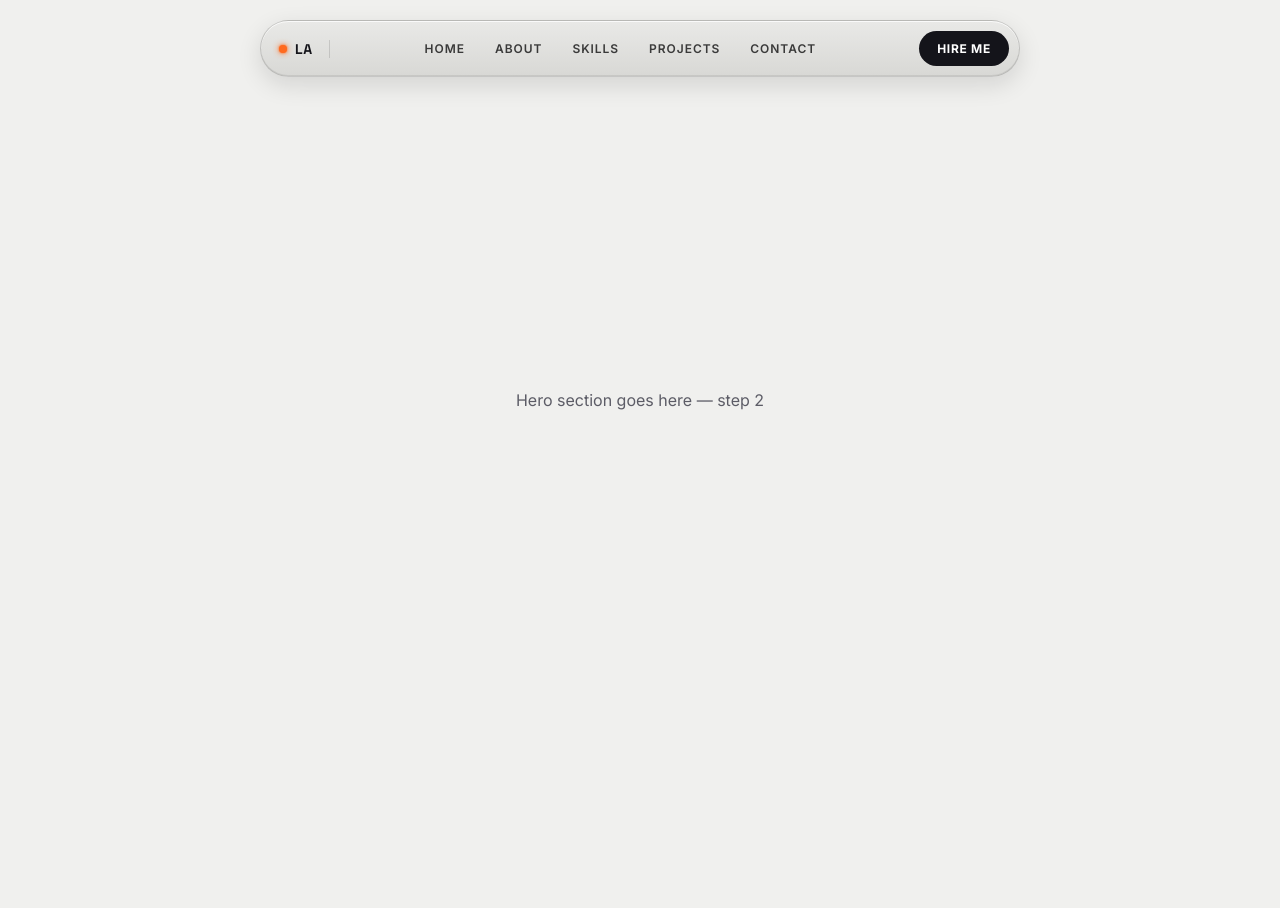
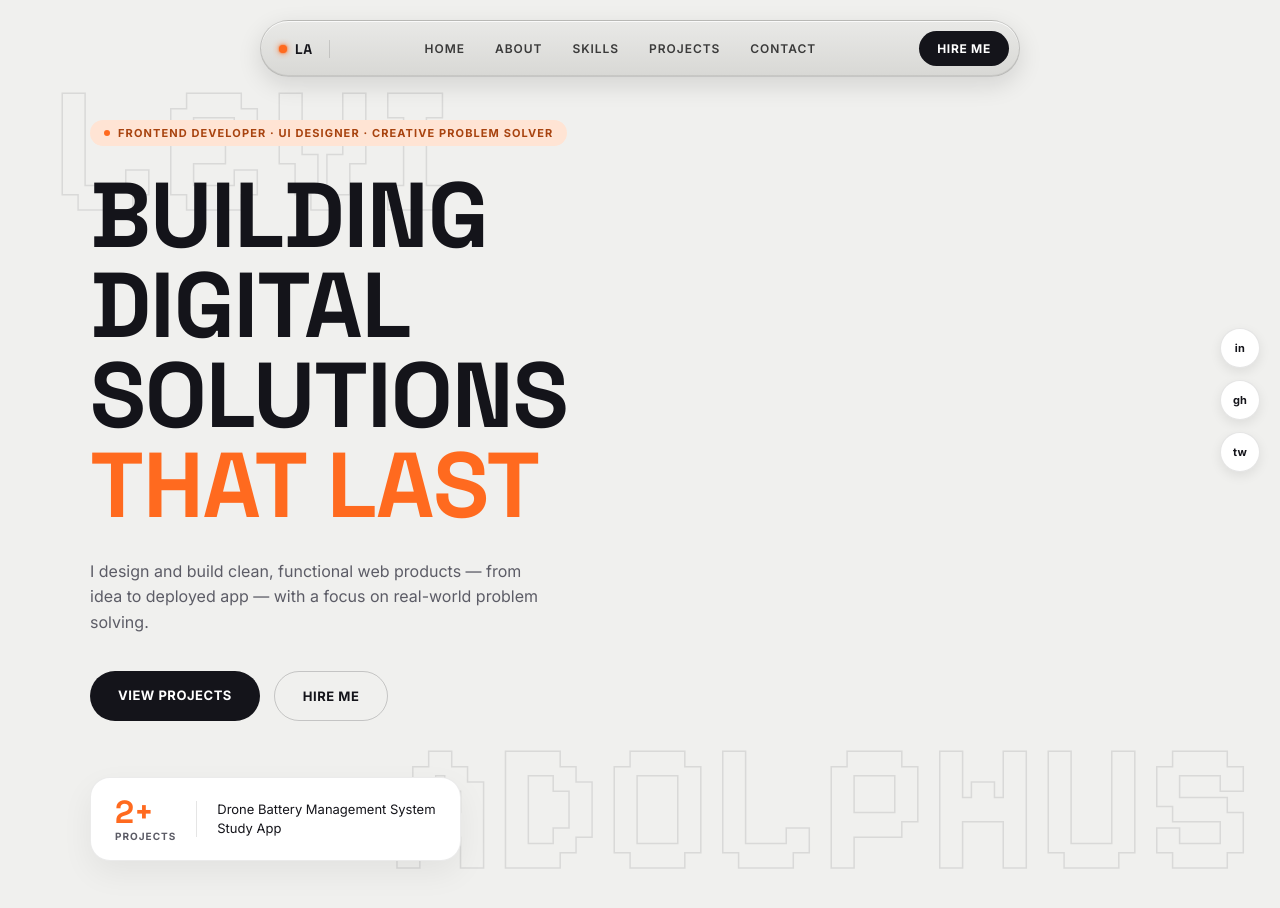
Before and after one commit to DRONE0PS/levi-portfolio, a Next.js app: page / in a window 1280 px wide. Shown: the top 908 px of the page. Before the commit the page ends 800 px from the top, so only its background shows below. Built offline with nearby package versions, Linux system fonts and the light colour scheme.

Commit message:
Add hero section: headline, ghost type, stat card, CTAs

```diff
--- a/app/page.js
+++ b/app/page.js
@@ -29,6 +29,42 @@ export default function Home() {
           .nav-links-desktop { display: none !important; flex: 0 !important; }
           .nav-burger { display: flex; }
           .nav-hire-desktop { display: none; }
+        }
+        .ghost-name {
+          font-family: var(--font-pixel);
+          position: absolute;
+          font-weight: 700;
+          color: transparent;
+          -webkit-text-stroke: 1.5px rgba(20,20,26,0.10);
+          line-height: 0.85;
+          z-index: 0;
+          user-select: none;
+          pointer-events: none;
+          white-space: nowrap;
+        }
+        .float-slow {
+          animation: floatY 6s ease-in-out infinite;
+        }
+        .float-slow-delay {
+          animation: floatY 7s ease-in-out infinite;
+          animation-delay: 1.2s;
+        }
+        @keyframes floatY {
+          0%, 100% { transform: translateY(0px); }
+          50% { transform: translateY(-14px); }
+        }
+        .social-rail {
+          position: fixed;
+          right: 20px;
+          top: 50%;
+          transform: translateY(-50%);
+          z-index: 50;
+          display: flex;
+          flex-direction: column;
+          gap: 12px;
+        }
+        @media (max-width: 760px) {
+          .social-rail { display: none; }
         }
       `}</style>
 
@@ -201,21 +237,223 @@ export default function Home() {
         </div>
       )}
 
-      {/* HERO PLACEHOLDER - next step */}
+      {/* SOCIAL RAIL */}
+      <div className="social-rail">
+        {["in", "gh", "tw"].map((tag) => (
+          <a
+            key={tag}
+            href="#contact"
+            style={{
+              width: 40,
+              height: 40,
+              borderRadius: "50%",
+              background: "#fff",
+              border: "1px solid rgba(0,0,0,0.1)",
+              boxShadow: "0 4px 12px rgba(0,0,0,0.08)",
+              display: "flex",
+              alignItems: "center",
+              justifyContent: "center",
+              fontSize: 11,
+              fontWeight: 700,
+              letterSpacing: "0.02em",
+              color: "var(--ink)",
+            }}
+          >
+            {tag}
+          </a>
+        ))}
+      </div>
+
+      {/* HERO */}
       <section
         id="home"
         style={{
+          position: "relative",
           minHeight: "100vh",
           display: "flex",
-          alignItems: "center",
+          flexDirection: "column",
           justifyContent: "center",
-          padding: "0 16px",
+          padding: "120px 24px 60px",
+          overflow: "hidden",
         }}
       >
-        <p style={{ fontFamily: "var(--font-body)", color: "var(--ink-soft)", textAlign: "center" }}>
-          Hero section goes here — step 2
-        </p>
+        <span
+          className="ghost-name"
+          style={{
+            top: "8%",
+            left: "4%",
+            fontSize: "min(22vw, 180px)",
+          }}
+        >
+          LEVI
+        </span>
+        <span
+          className="ghost-name"
+          style={{
+            bottom: "4%",
+            right: "2%",
+            fontSize: "min(22vw, 180px)",
+          }}
+        >
+          ADOLPHUS
+        </span>
+
+        <div
+          style={{
+            position: "relative",
+            zIndex: 2,
+            maxWidth: 1100,
+            margin: "0 auto",
+            width: "100%",
+          }}
+        >
+          <div
+            style={{
+              display: "inline-flex",
+              alignItems: "center",
+              gap: 8,
+              padding: "6px 14px",
+              borderRadius: 999,
+              background: "var(--orange-soft)",
+              marginBottom: 24,
+            }}
+          >
+            <span style={{ width: 6, height: 6, borderRadius: "50%", background: "var(--orange)" }} />
+            <span
+              style={{
+                fontSize: 11,
+                fontWeight: 700,
+                letterSpacing: "0.1em",
+                textTransform: "uppercase",
+                color: "#a8430f",
+                fontFamily: "var(--font-body)",
+              }}
+            >
+              Frontend Developer · UI Designer · Creative Problem Solver
+            </span>
+          </div>
+
+          <h1
+            style={{
+              fontFamily: "var(--font-display)",
+              fontWeight: 700,
+              fontSize: "min(13vw, 92px)",
+              lineHeight: 0.98,
+              letterSpacing: "-0.01em",
+              margin: 0,
+              color: "var(--ink)",
+            }}
+          >
+            BUILDING<br />
+            DIGITAL<br />
+            SOLUTIONS<br />
+            <span style={{ color: "var(--orange)" }}>THAT LAST</span>
+          </h1>
+
+          <p
+            style={{
+              fontFamily: "var(--font-body)",
+              fontSize: 16,
+              color: "var(--ink-soft)",
+              maxWidth: 460,
+              marginTop: 28,
+              lineHeight: 1.6,
+            }}
+          >
+            I design and build clean, functional web products — from idea to
+            deployed app — with a focus on real-world problem solving.
+          </p>
+
+          <div style={{ display: "flex", gap: 14, marginTop: 36, flexWrap: "wrap" }}>
+            <a
+              href="#projects"
+              style={{
+                fontFamily: "var(--font-body)",
+                fontSize: 13,
+                fontWeight: 700,
+                letterSpacing: "0.04em",
+                textTransform: "uppercase",
+                color: "#fff",
+                background: "var(--ink)",
+                padding: "16px 28px",
+                borderRadius: 999,
+              }}
+            >
+              View Projects
+            </a>
+            <a
+              href="#contact"
+              style={{
+                fontFamily: "var(--font-body)",
+                fontSize: 13,
+                fontWeight: 700,
+                letterSpacing: "0.04em",
+                textTransform: "uppercase",
+                color: "var(--ink)",
+                background: "transparent",
+                border: "1.5px solid rgba(20,20,26,0.2)",
+                padding: "16px 28px",
+                borderRadius: 999,
+              }}
+            >
+              Hire Me
+            </a>
+          </div>
+
+          {/* STAT CARD */}
+          <div
+            style={{
+              marginTop: 56,
+              display: "inline-flex",
+              alignItems: "center",
+              gap: 20,
+              background: "#fff",
+              border: "1px solid rgba(0,0,0,0.08)",
+              borderRadius: 20,
+              padding: "18px 24px",
+              boxShadow: "0 12px 32px rgba(0,0,0,0.06)",
+            }}
+          >
+            <div>
+              <div
+                style={{
+                  fontFamily: "var(--font-display)",
+                  fontSize: 32,
+                  fontWeight: 700,
+                  color: "var(--orange)",
+                  lineHeight: 1,
+                }}
+              >
+                2+
+              </div>
+              <div
+                style={{
+                  fontFamily: "var(--font-body)",
+                  fontSize: 10,
+                  fontWeight: 700,
+                  letterSpacing: "0.1em",
+                  textTransform: "uppercase",
+                  color: "var(--ink-soft)",
+                  marginTop: 2,
+                }}
+              >
+                Projects
+              </div>
+            </div>
+            <div style={{ width: 1, height: 36, background: "rgba(0,0,0,0.1)" }} />
+            <div style={{ fontFamily: "var(--font-body)", fontSize: 13, color: "var(--ink)", lineHeight: 1.5 }}>
+              Drone Battery Management System<br />
+              Study App
+            </div>
+          </div>
+        </div>
       </section>
+
+      {/* placeholder for next sections */}
+      <section id="about" style={{ minHeight: "40vh" }} />
+      <section id="skills" style={{ minHeight: "40vh" }} />
+      <section id="projects" style={{ minHeight: "40vh" }} />
+      <section id="contact" style={{ minHeight: "40vh" }} />
     </main>
   );
 }
```
